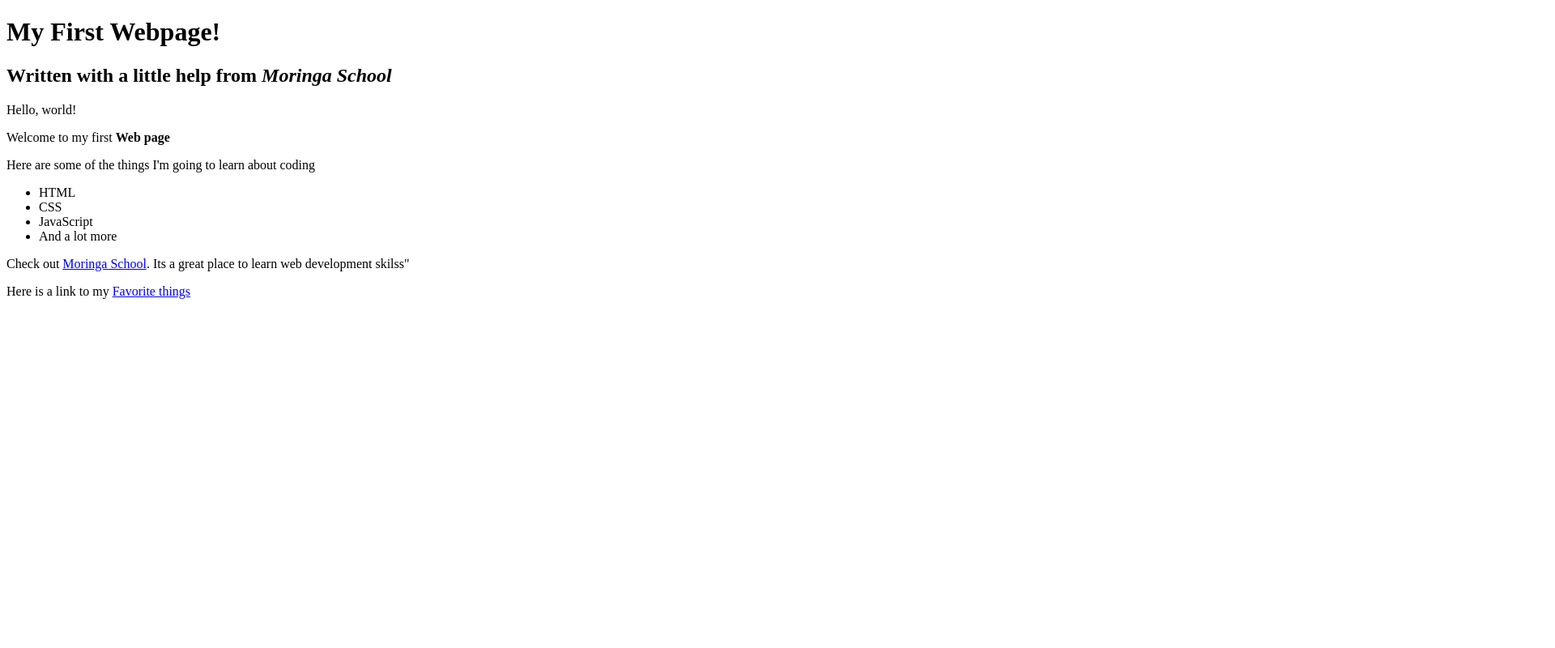
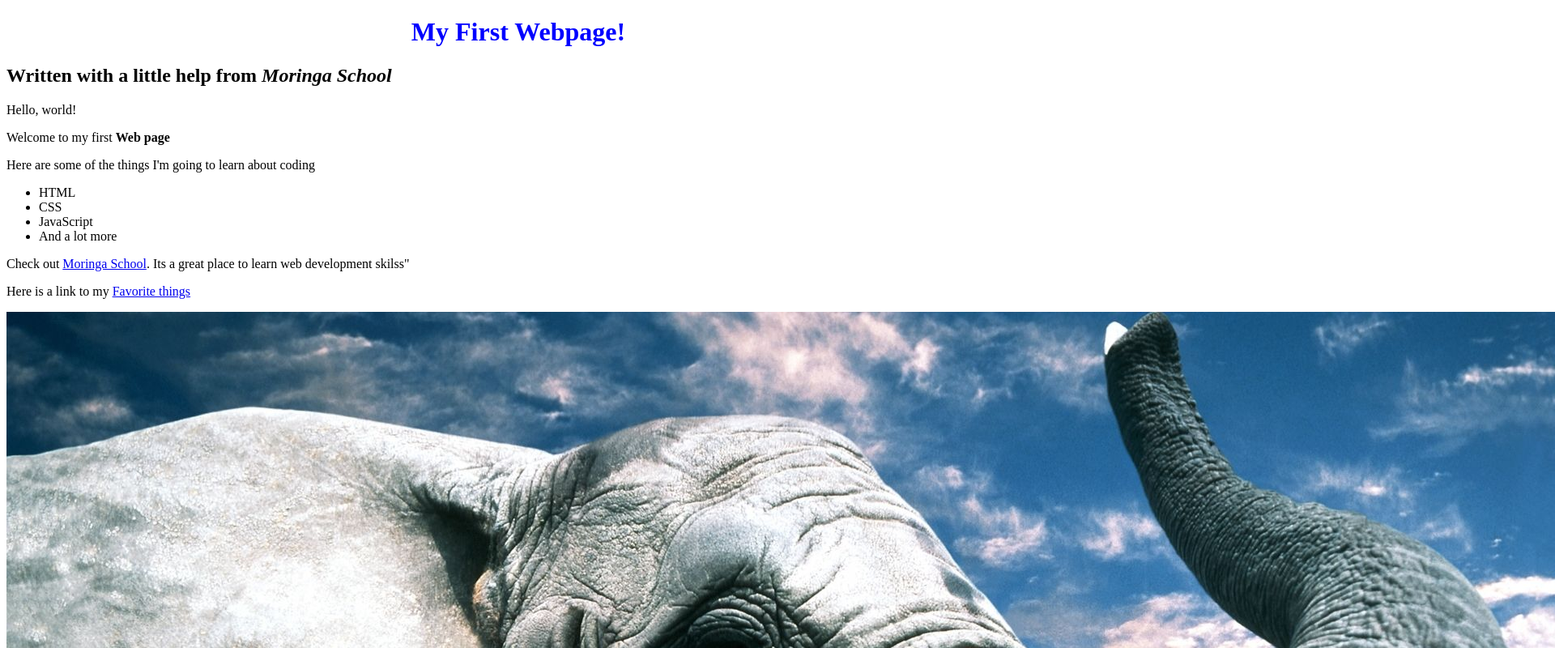
Before and after one commit to KechemKip/firstweb, a plain HTML site: page index.html in a window 1280 px wide. Shown: the top 800 px of the page at 81% size, 1920 px wide, since content can reach past the window. Drawn offline with Linux system fonts and the light colour scheme.

Commit message:
add css file

```diff
--- /dev/null
+++ b/css/style.css
@@ -0,0 +1,4 @@
+h1{
+  color: blue;
+  text-align: center;
+}
--- a/index.html
+++ b/index.html
@@ -2,6 +2,7 @@
 <html>
   <head>
     <title>My First webpage</title>
+    <link href="css/style.css" rel="stylesheet" type="text/css"
   </head>
   <body>
     <h1>My First Webpage!</h1>
@@ -21,5 +22,6 @@
   </body>
   <p>Check out <a href="http://moringaschool.com/">Moringa School</a>. Its a great place to learn web development skilss"</p>
   <p>Here is a link to my <a href="favthing.html">Favorite things</a></p>
+  <img src="images/elephant.jpg" alt="A photo of an elephant">
 
 </<html>
```
